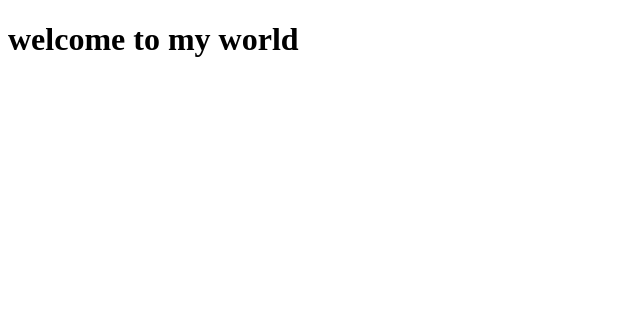
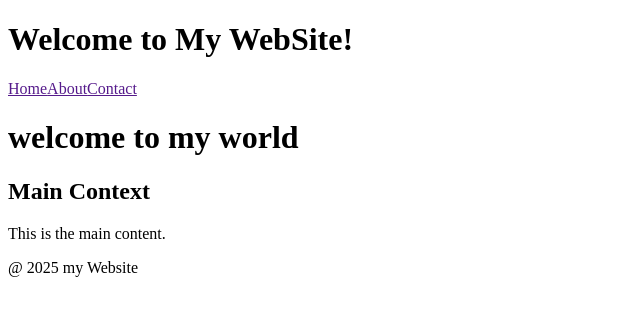
Before and after one commit to Gaurav-jain-21/React-Demo-, a React (Vite) app: page / in a window 1280 px wide. Shown: the top 316 px of the page, without its empty margins (0-640 px from the left). Built offline with nearby package versions, Linux system fonts and the light colour scheme.

Commit message:
this is my first practices

```diff
--- a/src/App.jsx
+++ b/src/App.jsx
@@ -1,7 +1,13 @@
 import Greet from "./component1/Greet.jsx";
+import Header from "./component1/Header.jsx";
+import Main from "./component1/Main.jsx";
+import Footer from "./component1/Footer.jsx";
 const App=()=>{
   return <div>
+    <Header/>
     <Greet/>
+    <Main/>
+    <Footer/>
   </div>
 }
 export default App;
--- /dev/null
+++ b/src/component1/Footer.jsx
@@ -0,0 +1,11 @@
+import React from 'react'
+
+const Footer = () => {
+  return (
+    <div>
+      <p>@ 2025 my Website</p>
+    </div>
+  )
+}
+
+export default Footer
--- /dev/null
+++ b/src/component1/Header.jsx
@@ -0,0 +1,14 @@
+import React from 'react'
+
+const Header = () => {
+  return (
+    <div>
+      <h1> Welcome to My WebSite!</h1>
+      <nav>
+        <a href="">Home</a><a href="">About</a><a href="">Contact</a>
+      </nav>
+    </div>
+  )
+}
+
+export default Header
--- /dev/null
+++ b/src/component1/Main.jsx
@@ -0,0 +1,12 @@
+import React from 'react'
+
+const Main = () => {
+  return (
+    <div>
+      <h2>Main Context</h2>
+      <p>This is the main content.</p>
+    </div>
+  )
+}
+
+export default Main
```
